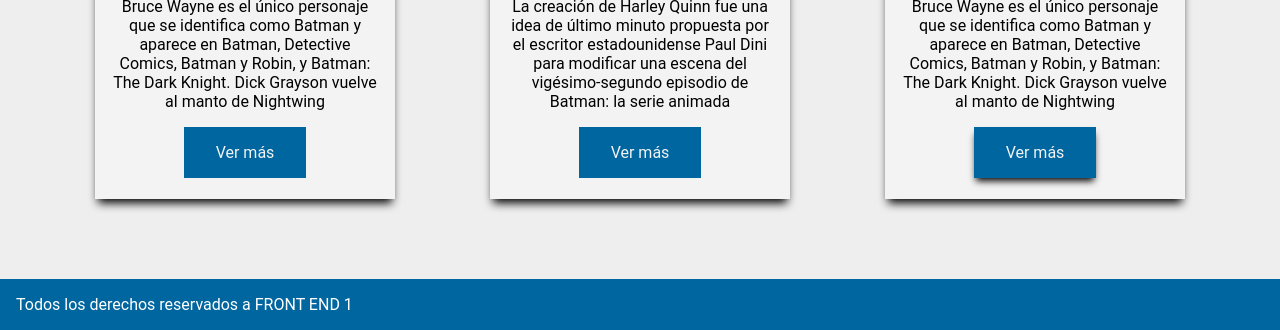
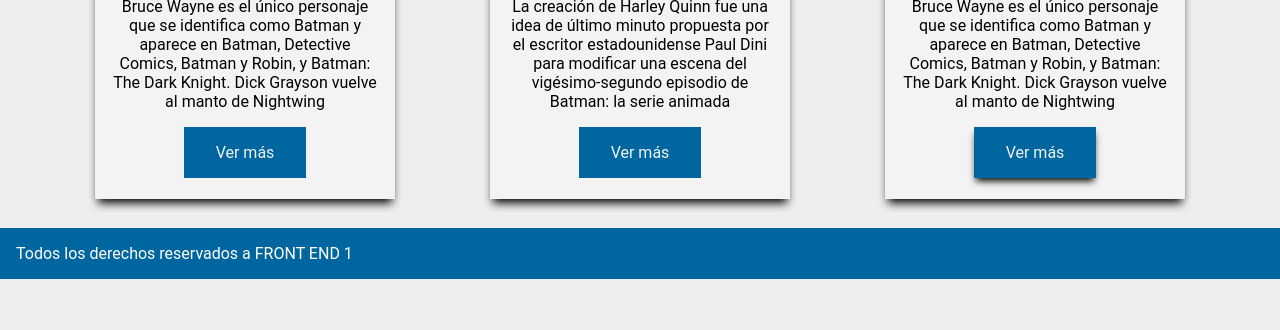
Before and after one commit to Melo453/Batman-Clase10, a plain HTML site: page index.html in a window 1280 px wide. Shown: the part 524-854 px from the top of the page. After the commit the page ends 803 px from the top, so only its background shows below. Drawn offline with Linux system fonts and the light colour scheme.

Commit message:
footer arreglado

```diff
--- a/css/styles-dist.css
+++ b/css/styles-dist.css
@@ -1 +1 @@
-@import url(/imports/app.css);.header p{background:#1CD1B0;padding:.5rem .5rem}.header h1{background:#00669F;padding:1rem 1rem;font-size:2.5rem}.container{position:relative;display:-webkit-box;display:-ms-flexbox;display:flex;-webkit-box-align:center;-ms-flex-align:center;align-items:center;-webkit-box-pack:space-evenly;-ms-flex-pack:space-evenly;justify-content:space-evenly;-ms-flex-wrap:wrap;flex-wrap:wrap}.card{margin:5rem 0;position:relative;background-color:#1CD1B0;width:300px;height:529px;border-radius:20px 20px 0 0;background:#F3F3F3;-webkit-box-shadow:0 7px 10px -3px#000;box-shadow:0 7px 10px -3px#000}.logo{width:120px;position:absolute;top:135px;left:94px;border-radius:50%;-webkit-box-shadow:0 0 15px 2px#000;box-shadow:0 0 15px 2px#000}.corazon{position:absolute;top:15px;left:15px;width:30px}.card__container{display:-webkit-box;display:-ms-flexbox;display:flex;-webkit-box-orient:vertical;-webkit-box-direction:normal;-ms-flex-direction:column;flex-direction:column;text-align:center;padding-top:5rem}.card__container h2{padding-bottom:1.2rem;font-size:1.875rem}.card__container p{padding-right:1rem;padding-left:1rem;margin-bottom:1rem;font-size:1rem}.card__container button{background:#00669F;margin-left:auto;margin-right:auto;padding:1rem 2rem;color:#F3F3F3}.button{-webkit-box-shadow:0 5px 7px -2px#000;box-shadow:0 5px 7px -2px#000}.footer{background:#00669F;padding:1rem 1rem;color:#fff}
+@import url(/imports/app.css);body{position:relative;min-height:100vh}.header p{background:#1CD1B0;padding:.5rem .5rem}.header h1{background:#00669F;padding:1rem 1rem;font-size:2.5rem}.container{position:relative;display:-webkit-box;display:-ms-flexbox;display:flex;-webkit-box-align:center;-ms-flex-align:center;align-items:center;-webkit-box-pack:space-evenly;-ms-flex-pack:space-evenly;justify-content:space-evenly;-ms-flex-wrap:wrap;flex-wrap:wrap}.card{margin:5rem 0;position:relative;background-color:#1CD1B0;width:300px;height:529px;border-radius:20px 20px 0 0;background:#F3F3F3;-webkit-box-shadow:0 7px 10px -3px#000;box-shadow:0 7px 10px -3px#000}.logo{width:120px;position:absolute;top:135px;left:94px;border-radius:50%;-webkit-box-shadow:0 0 15px 2px#000;box-shadow:0 0 15px 2px#000}.corazon{position:absolute;top:15px;left:15px;width:30px}.card__container{display:-webkit-box;display:-ms-flexbox;display:flex;-webkit-box-orient:vertical;-webkit-box-direction:normal;-ms-flex-direction:column;flex-direction:column;text-align:center;padding-top:5rem}.card__container h2{padding-bottom:1.2rem;font-size:1.875rem}.card__container p{padding-right:1rem;padding-left:1rem;margin-bottom:1rem;font-size:1rem}.card__container button{background:#00669F;margin-left:auto;margin-right:auto;padding:1rem 2rem;color:#F3F3F3}.button{-webkit-box-shadow:0 5px 7px -2px#000;box-shadow:0 5px 7px -2px#000}.footer{background:#00669F;padding:1rem 1rem;color:#fff;position:absolute;bottom:0;width:100%}
--- a/css/styles.css
+++ b/css/styles.css
@@ -1,4 +1,9 @@
 @import url(/imports/app.css);
+
+body{
+    position: relative;
+    min-height: 100vh;
+}
 
 .header p{
     background: #1CD1B0;
@@ -98,4 +103,7 @@
     background: #00669F;
     padding: 1rem 1rem;
     color: #fff;
+    position: absolute;
+    bottom: 0;
+    width: 100%;
 }
```
